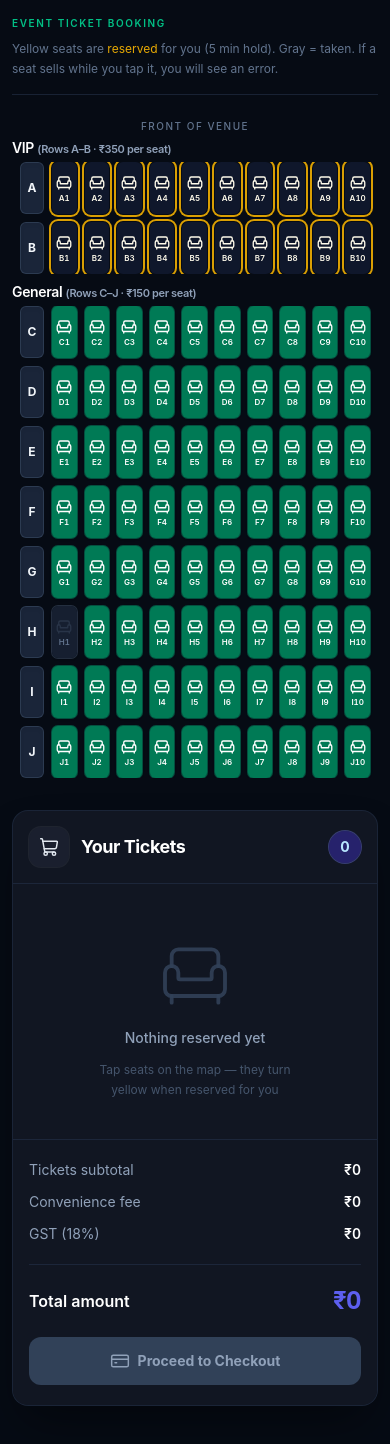
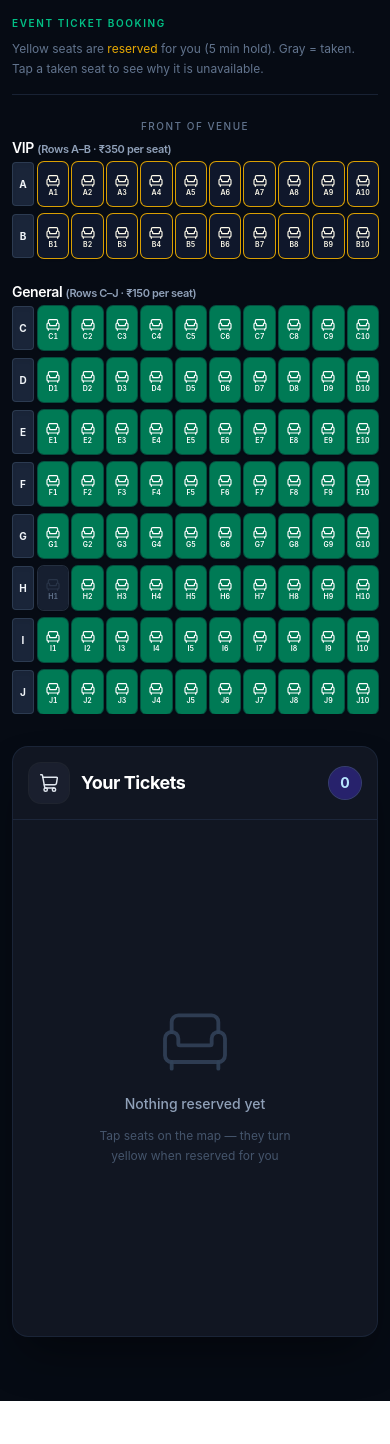
Before and after one commit to Patelg5606/event_ticket_bookings, a React (Vite) app: page / in a window 390 px wide. Shown: the top 1444 px of the page. After the commit the page ends 1401 px from the top, so only its background shows below. Built offline with nearby package versions, Linux system fonts and the light colour scheme.

Commit message:
add success model and notification toast message

```diff
--- a/src/features/booking/BookingPanel.tsx
+++ b/src/features/booking/BookingPanel.tsx
@@ -1,5 +1,6 @@
 import { Armchair, Clock, CreditCard, ShoppingCart } from 'lucide-react'
 import { memo, useMemo } from 'react'
+import { computeCartTotals } from './computeCartTotals'
 import type { Seat } from './types'
 
 type BookingPanelProps = {
@@ -15,12 +16,6 @@ function formatHold(sec: number) {
   return `${m}:${s.toString().padStart(2, '0')}`
 }
 
-type CartRow = {
-  id: string
-  price: number
-  tier: string
-}
-
 export const BookingPanel = memo(function BookingPanel({
   pickedIds,
   seats,
@@ -28,38 +23,7 @@ export const BookingPanel = memo(function BookingPanel({
   onCheckout,
 }: BookingPanelProps) {
   const { rows, ticketsSubtotal, convenienceFee, gst, totalAmount, count, hasSeats } =
-    useMemo(() => {
-      const byId = new Map(seats.map((s): [string, Seat] => [s.id, s]))
-      const rowsAcc: CartRow[] = []
-      let subtotal = 0
-
-      for (const id of [...pickedIds].sort()) {
-        const seat = byId.get(id)
-        if (seat) {
-          rowsAcc.push({
-            id: seat.id,
-            price: seat.price,
-            tier: seat.tier,
-          })
-          subtotal += seat.price
-        }
-      }
-
-      const fee = Math.round(subtotal * 0.1)
-      const gstVal = Math.round((subtotal + fee) * 0.18)
-      const total = subtotal + fee + gstVal
-      const n = rowsAcc.length
-
-      return {
-        rows: rowsAcc,
-        ticketsSubtotal: subtotal,
-        convenienceFee: fee,
-        gst: gstVal,
-        totalAmount: total,
-        count: n,
-        hasSeats: n > 0,
-      }
-    }, [pickedIds, seats])
+    useMemo(() => computeCartTotals(pickedIds, seats), [pickedIds, seats])
 
   return (
     <aside
@@ -127,6 +91,7 @@ export const BookingPanel = memo(function BookingPanel({
         )}
       </div>
 
+      {hasSeats ? (
         <div className="shrink-0 border-t border-slate-800/90 bg-[#111622] px-4 pb-5 pt-5 sm:px-5">
           <div className="space-y-3 text-sm">
             <div className="flex items-center justify-between gap-3">
@@ -156,14 +121,14 @@ export const BookingPanel = memo(function BookingPanel({
 
           <button
             type="button"
-          className="mt-5 flex w-full items-center justify-center gap-2 rounded-xl bg-[#5d5fef] py-3.5 text-sm font-bold text-white shadow-lg shadow-indigo-950/40 transition hover:bg-[#4f52e6] active:scale-[0.99] disabled:cursor-not-allowed disabled:bg-slate-700 disabled:text-slate-400 disabled:shadow-none disabled:hover:bg-slate-700"
-          disabled={!hasSeats}
+            className="mt-5 flex w-full items-center justify-center gap-2 rounded-xl bg-[#5d5fef] py-3.5 text-sm font-bold text-white shadow-lg shadow-indigo-950/40 transition hover:bg-[#4f52e6] active:scale-[0.99]"
             onClick={onCheckout}
           >
             <CreditCard className="h-5 w-5 shrink-0" strokeWidth={1.75} aria-hidden />
             Proceed to Checkout
           </button>
         </div>
+      ) : null}
     </aside>
   )
 })
--- /dev/null
+++ b/src/features/booking/BookingSuccessModal.tsx
@@ -0,0 +1,90 @@
+import { Check } from 'lucide-react'
+
+export type BookingSuccessSummary = {
+  seatIds: string[]
+  ticketsSubtotal: number
+  convenienceFee: number
+  gst: number
+  totalAmount: number
+}
+
+type BookingSuccessModalProps = {
+  summary: BookingSuccessSummary
+  onDone: () => void
+}
+
+export function BookingSuccessModal({ summary, onDone }: BookingSuccessModalProps) {
+  const { seatIds, ticketsSubtotal, convenienceFee, gst, totalAmount } = summary
+  const n = seatIds.length
+  const ticketLabel = n === 1 ? '1 ticket' : `${n} tickets`
+  const seatsPart = seatIds.join(', ')
+
+  return (
+    <div
+      className="fixed inset-0 z-[200] flex items-center justify-center p-4"
+      role="dialog"
+      aria-modal="true"
+      aria-labelledby="booking-success-title"
+    >
+      <button
+        type="button"
+        className="absolute inset-0 bg-black/65 backdrop-blur-sm"
+        aria-label="Close dialog backdrop"
+        onClick={onDone}
+      />
+
+      <div className="relative z-10 w-full max-w-md rounded-2xl border border-slate-700/80 bg-[#1a1d24] px-6 py-8 shadow-2xl shadow-black/50 ring-1 ring-white/[0.06]">
+        <div className="flex flex-col items-center text-center">
+          <div
+            className="flex h-14 w-14 items-center justify-center rounded-full bg-emerald-500 shadow-lg shadow-emerald-950/40"
+            aria-hidden
+          >
+            <Check className="h-8 w-8 stroke-[3] text-white" />
+          </div>
+
+          <h2
+            id="booking-success-title"
+            className="mt-5 text-xl font-bold tracking-tight text-white sm:text-2xl"
+          >
+            Booking Confirmed!
+          </h2>
+
+          <p className="mt-3 text-sm font-medium text-white sm:text-base">
+            {ticketLabel}{' '}
+            <span className="text-slate-300">({seatsPart})</span>
+          </p>
+
+          <div className="mt-6 w-full space-y-2.5 text-left text-sm">
+            <div className="flex justify-between gap-4 text-slate-400">
+              <span>Subtotal</span>
+              <span className="tabular-nums text-slate-300">₹{ticketsSubtotal}</span>
+            </div>
+            <div className="flex justify-between gap-4 text-slate-400">
+              <span>Convenience Fee</span>
+              <span className="tabular-nums text-slate-300">₹{convenienceFee}</span>
+            </div>
+            <div className="flex justify-between gap-4 text-slate-400">
+              <span>GST (18%)</span>
+              <span className="tabular-nums text-slate-300">₹{gst}</span>
+            </div>
+            <div className="flex justify-between gap-4 border-t border-slate-700/80 pt-3 text-base font-semibold">
+              <span className="text-white">Total</span>
+              <span className="tabular-nums text-[#5d5fef]">₹{totalAmount}</span>
+            </div>
+          </div>
+
+          <p className="mt-4 text-xs text-slate-500">Payment: Credit/Debit Card</p>
+
+
+          <button
+            type="button"
+            className="mt-6 rounded-xl bg-[#5d5fef] px-10 py-2.5 text-sm font-bold text-white shadow-lg shadow-indigo-950/35 transition hover:bg-[#4f52e6] active:scale-[0.99]"
+            onClick={onDone}
+          >
+            Done
+          </button>
+        </div>
+      </div>
+    </div>
+  )
+}
--- a/src/features/booking/SeatGrid.tsx
+++ b/src/features/booking/SeatGrid.tsx
@@ -13,11 +13,14 @@ type RowGroup = {
   seats: Seat[]
 }
 
-/** Narrow screens: map scrolls sideways so 10 columns stay readable. */
+/**
+ * Mobile: rows use full width so 10 columns shrink evenly (no forced min-width clip).
+ * Very narrow viewports: allow horizontal scroll as fallback.
+ */
 function SeatMapScroll({ children }: { children: ReactNode }) {
   return (
-    <div className="mx-1 overflow-x-auto overscroll-x-contain px-1 [-webkit-overflow-scrolling:touch] sm:mx-0 sm:overflow-visible sm:px-0">
-      <div className="mx-auto w-full min-w-[21.5rem] max-w-2xl sm:min-w-0 md:max-w-3xl">
+    <div className="-mx-1 overflow-x-auto overscroll-x-contain px-1 [-webkit-overflow-scrolling:touch] sm:mx-0 sm:overflow-visible sm:px-0">
+      <div className="mx-auto w-full min-w-0 max-w-full sm:max-w-2xl md:max-w-3xl">
         {children}
       </div>
     </div>
@@ -54,21 +57,21 @@ const SeatTile = memo(function SeatTile({ seat, reserved, onPick }: SeatTileProp
   const vip = seat.tier === 'VIP'
 
   let shell =
-    'flex min-h-[3.25rem] w-full flex-col items-center justify-center gap-0.5 overflow-visible rounded-md border-0 px-0.5 py-1.5 font-inherit shadow-sm outline-none sm:min-h-[3.5rem] sm:rounded-lg sm:py-2 md:min-h-14 focus-visible:ring-2 focus-visible:ring-offset-2 focus-visible:ring-offset-[#060b14]'
+    'flex min-h-[2.75rem] w-full min-w-0 max-w-full flex-col items-center justify-center gap-0 overflow-visible rounded-md border-0 px-0 py-1 font-inherit shadow-sm outline-none sm:min-h-[3.25rem] sm:gap-0.5 sm:px-0.5 sm:rounded-lg sm:py-2 md:min-h-14 focus-visible:ring-2 focus-visible:ring-offset-1 focus-visible:ring-offset-[#060b14] sm:focus-visible:ring-offset-2'
 
   let iconClass =
-    'block h-[1.125rem] w-[1.125rem] shrink-0 sm:h-5 sm:w-5 md:h-6 md:w-6'
+    'block h-4 w-4 shrink-0 sm:h-[1.125rem] sm:w-[1.125rem] md:h-5 md:w-5 lg:h-6 lg:w-6'
 
   if (taken) {
     shell +=
-      ' pointer-events-none cursor-not-allowed bg-slate-800/70 text-slate-500 ring-1 ring-slate-600/50'
+      ' cursor-not-allowed bg-slate-800/70 text-slate-500 ring-1 ring-slate-600/50 hover:bg-slate-800/85'
     iconClass += ' text-slate-600 opacity-40'
   } else if (reserved) {
     shell +=
-      ' cursor-pointer bg-amber-500 text-amber-950 ring-2 ring-amber-200 ring-offset-1 ring-offset-[#060b14] active:scale-[0.98] focus-visible:ring-amber-400 sm:ring-offset-2'
+      ' cursor-pointer bg-amber-500 text-amber-950 ring-1 ring-amber-200 ring-offset-0 ring-offset-[#060b14] active:scale-[0.98] focus-visible:ring-amber-400 sm:ring-2 sm:ring-offset-1 sm:ring-offset-2'
   } else if (vip) {
     shell +=
-      ' cursor-pointer bg-slate-900 text-amber-50 ring-2 ring-amber-400/85 ring-offset-1 ring-offset-[#060b14] active:scale-[0.98] focus-visible:ring-amber-500 sm:ring-offset-2'
+      ' cursor-pointer bg-slate-900 text-amber-50 ring-1 ring-amber-400/85 ring-offset-0 ring-offset-[#060b14] active:scale-[0.98] focus-visible:ring-amber-500 sm:ring-2 sm:ring-offset-1 sm:ring-offset-2'
   } else {
     shell +=
       ' cursor-pointer bg-emerald-700 text-white ring-1 ring-emerald-400/35 active:scale-[0.98] focus-visible:ring-emerald-400'
@@ -81,7 +84,7 @@ const SeatTile = memo(function SeatTile({ seat, reserved, onPick }: SeatTileProp
       <span className="flex shrink-0 items-center justify-center leading-none">
         <Armchair className={iconClass} strokeWidth={1.75} aria-hidden />
       </span>
-      <span className="text-[8px] font-semibold leading-none tabular-nums sm:text-[9px] md:text-[10px]">
+      <span className="max-w-full truncate px-px text-[7px] font-semibold leading-none tabular-nums sm:text-[8px] sm:px-0 md:text-[9px] lg:text-[10px]">
         {seat.id}
       </span>
     </>
@@ -89,13 +92,15 @@ const SeatTile = memo(function SeatTile({ seat, reserved, onPick }: SeatTileProp
 
   if (taken) {
     return (
-      <div
+      <button
+        type="button"
         className={shell}
-        title={`${seat.id} — booked`}
-        aria-label={`${seat.id}, booked, not selectable`}
+        title={`${seat.id} — already booked`}
+        aria-label={`${seat.id}, already booked`}
+        onClick={() => onPick(seat)}
       >
         {inner}
-      </div>
+      </button>
     )
   }
 
@@ -124,14 +129,14 @@ const SeatRow = memo(function SeatRow({
   onSeatClick,
 }: SeatRowProps) {
   return (
-    <div className="flex items-stretch gap-2 sm:gap-2.5 md:gap-3">
+    <div className="flex min-w-0 max-w-full items-stretch gap-1 sm:gap-2 md:gap-2.5 lg:gap-3">
       <div
-        className="flex w-6 shrink-0 items-center justify-center rounded-md border border-slate-700/80 bg-slate-800/90 text-xs font-bold text-slate-100 shadow-inner sm:w-8 sm:rounded-lg sm:text-sm md:w-9"
+        className="flex w-[1.375rem] shrink-0 items-center justify-center rounded border border-slate-700/80 bg-slate-800/90 text-[10px] font-bold leading-none text-slate-100 shadow-inner sm:w-8 sm:rounded-md sm:text-xs md:w-9 md:rounded-lg md:text-sm"
         aria-hidden
       >
         {row}
       </div>
-      <div className="grid min-w-0 flex-1 grid-cols-10 gap-2 sm:gap-2.5 md:gap-3">
+      <div className="grid min-w-0 flex-1 gap-1 sm:gap-2 md:gap-2.5 lg:gap-3 [grid-template-columns:repeat(10,minmax(0,1fr))]">
         {seats.map((seat) => (
           <SeatTile
             key={seat.id}
@@ -168,15 +173,14 @@ function SectionShell({
       <header className="mb-1 flex flex-col gap-1 sm:mb-4 md:flex-row md:items-end md:justify-between">
         <div>
           <h2 className="text-sm font-semibold tracking-tight text-white sm:text-base md:text-lg">
-            {title} <span className="text-[11px] text-slate-400 sm:text-xs md:text-sm">
+            {title}{' '}
+            <span className="text-[11px] text-slate-400 sm:text-xs md:text-sm">
               ({subtitle})
             </span>
           </h2>
         </div>
       </header>
-      <SeatMapScroll>
       <div className="flex flex-col gap-2 sm:gap-2.5">{children}</div>
-      </SeatMapScroll>
     </section>
   )
 }
@@ -201,12 +205,13 @@ export const SeatGrid = memo(function SeatGrid({
   }, [seats])
 
   return (
-    <div className="flex flex-col gap-1 sm:gap-6">
+    <div className="flex min-w-0 max-w-full flex-col gap-1 sm:gap-6">
       <p className="text-center text-[10px] font-medium uppercase tracking-[0.15em] text-slate-500 sm:text-xs sm:tracking-[0.18em]">
         Front of venue
       </p>
 
-      <div className="flex flex-col gap-2 md:gap-5">
+      <SeatMapScroll>
+        <div className="flex flex-col gap-6 md:gap-8">
           <SectionShell
             title="VIP"
             subtitle="Rows A–B · ₹350 per seat"
@@ -241,6 +246,7 @@ export const SeatGrid = memo(function SeatGrid({
             ))}
           </SectionShell>
         </div>
+      </SeatMapScroll>
     </div>
   )
 })
--- /dev/null
+++ b/src/features/booking/SeatNoticeToast.tsx
@@ -0,0 +1,48 @@
+import { AlertCircle } from 'lucide-react'
+
+export type SeatNotice = {
+  heading: string
+  message: string
+}
+
+type SeatNoticeToastProps = {
+  notice: SeatNotice | null
+}
+
+export function SeatNoticeToast({ notice }: SeatNoticeToastProps) {
+  if (!notice) {
+    return null
+  }
+
+  return (
+    <div
+      role="alert"
+      aria-live="polite"
+      className="seat-notice-in fixed top-[max(0.75rem,env(safe-area-inset-top))] right-[max(1rem,env(safe-area-inset-right))] z-[100] flex w-[min(26rem,calc(100vw-2rem))] items-start gap-3.5 overflow-hidden rounded-2xl border border-slate-700/60 bg-[#12161f]/92 py-4 pl-4 pr-4 shadow-[0_20px_50px_-12px_rgba(0,0,0,0.75),0_0_0_1px_rgba(255,255,255,0.04)_inset] backdrop-blur-xl sm:top-5 sm:gap-4 sm:pr-5"
+    >
+      <span
+        className="absolute top-0 left-0 h-[2px] w-full bg-gradient-to-r from-amber-600/90 via-amber-400/80 to-amber-500/50 opacity-90"
+        aria-hidden
+      />
+
+      <div
+        className="mt-0.5 flex h-11 w-11 shrink-0 items-center justify-center rounded-xl bg-amber-500/[0.12] shadow-inner shadow-amber-950/20 ring-1 ring-amber-400/20 sm:h-12 sm:w-12"
+        aria-hidden
+      >
+        <AlertCircle
+          className="h-[1.35rem] w-[1.35rem] text-amber-400/95 sm:h-6 sm:w-6"
+          strokeWidth={2}
+        />
+      </div>
+
+      <div className="min-w-0 flex-1 pt-0.5 text-left">
+        <p className="text-[0.8125rem] font-semibold tracking-[-0.015em] text-slate-50 sm:text-sm">
+          {notice.heading}
+        </p>
+        <p className="mt-1.5 text-xs font-normal leading-[1.55] text-slate-400 sm:text-[0.8125rem] sm:leading-relaxed">
+          {notice.message}
+        </p>
+      </div>
+    </div>
+  )
+}
--- /dev/null
+++ b/src/features/booking/computeCartTotals.ts
@@ -0,0 +1,50 @@
+import type { Seat } from './types'
+
+export type CartRow = {
+  id: string
+  price: number
+  tier: string
+}
+
+export type CartTotals = {
+  rows: CartRow[]
+  ticketsSubtotal: number
+  convenienceFee: number
+  gst: number
+  totalAmount: number
+  count: number
+  hasSeats: boolean
+}
+
+export function computeCartTotals(pickedIds: string[], seats: Seat[]): CartTotals {
+  const byId = new Map(seats.map((s): [string, Seat] => [s.id, s]))
+  const rows: CartRow[] = []
+  let ticketsSubtotal = 0
+
+  for (const id of [...pickedIds].sort()) {
+    const seat = byId.get(id)
+    if (seat) {
+      rows.push({
+        id: seat.id,
+        price: seat.price,
+        tier: seat.tier,
+      })
+      ticketsSubtotal += seat.price
+    }
+  }
+
+  const convenienceFee = Math.round(ticketsSubtotal * 0.1)
+  const gst = Math.round((ticketsSubtotal + convenienceFee) * 0.18)
+  const totalAmount = ticketsSubtotal + convenienceFee + gst
+  const count = rows.length
+
+  return {
+    rows,
+    ticketsSubtotal,
+    convenienceFee,
+    gst,
+    totalAmount,
+    count,
+    hasSeats: count > 0,
+  }
+}
--- a/src/pages/HomePage.tsx
+++ b/src/pages/HomePage.tsx
@@ -8,6 +8,12 @@ import {
   useState,
 } from 'react'
 import { BookingPanel } from '@/features/booking/BookingPanel'
+import {
+  BookingSuccessModal,
+  type BookingSuccessSummary,
+} from '@/features/booking/BookingSuccessModal'
+import { computeCartTotals } from '@/features/booking/computeCartTotals'
+import { SeatNoticeToast, type SeatNotice } from '@/features/booking/SeatNoticeToast'
 import { SeatGrid } from '@/features/booking/SeatGrid'
 import { fetchSeatList } from '@/features/booking/mockApi'
 import type { Seat } from '@/features/booking/types'
@@ -16,14 +22,24 @@ const HOLD_SECONDS = 5 * 60
 
 const EMPTY_SEAT_LIST: Seat[] = []
 
+const SEAT_NOTICE_MS = 4000
+
 export function HomePage() {
   const [pickedIds, setPickedIds] = useState<string[]>([])
   const [takenByOthers, setTakenByOthers] = useState<string[]>([])
   const [holdSecondsLeft, setHoldSecondsLeft] = useState<number | null>(null)
-  const [seatTakenFlash, setSeatTakenFlash] = useState(false)
+  const [seatNotice, setSeatNotice] = useState<SeatNotice | null>(null)
+  const [bookedSeatIds, setBookedSeatIds] = useState<string[]>([])
+  const [successModal, setSuccessModal] = useState<BookingSuccessSummary | null>(
+    null,
+  )
 
   const displaySeatsRef = useRef<Seat[]>([])
   const pickedIdsRef = useRef<string[]>([])
+  const bookedIdsRef = useRef<string[]>([])
+  const seatNoticeTimerRef = useRef<ReturnType<typeof window.setTimeout> | null>(
+    null,
+  )
 
   const seatQuery = useQuery({
     queryKey: ['seats'],
@@ -31,6 +47,15 @@ export function HomePage() {
   })
 
   const seatList = seatQuery.data
+  const seats = seatList ?? EMPTY_SEAT_LIST
+
+  useEffect(() => {
+    return () => {
+      if (seatNoticeTimerRef.current !== null) {
+        window.clearTimeout(seatNoticeTimerRef.current)
+      }
+    }
+  }, [])
 
   useEffect(() => {
     if (!seatList || seatList.length === 0) {
@@ -43,6 +68,9 @@ export function HomePage() {
 
         const open = seatList.filter((seat) => {
           if (seat.status !== 'available') {
+            return false
+          }
+          if (bookedIdsRef.current.includes(seat.id)) {
             return false
           }
           if (pickedIdsRef.current.includes(seat.id)) {
@@ -138,8 +166,26 @@ export function HomePage() {
     }
 
     if (fresh.status === 'unavailable') {
-      setSeatTakenFlash(true)
-      window.setTimeout(() => setSeatTakenFlash(false), 3200)
+      const ownPurchase = bookedIdsRef.current.includes(seat.id)
+      if (seatNoticeTimerRef.current !== null) {
+        window.clearTimeout(seatNoticeTimerRef.current)
+      }
+      setSeatNotice(
+        ownPurchase
+          ? {
+            heading: "Already selected",
+            message: "You have already added this seat to your booking."
+          }
+          :
+          {
+            heading: "Seat unavailable",
+            message: "This seat was just reserved by another guest. Please choose another seat."
+          }
+      )
+      seatNoticeTimerRef.current = window.setTimeout(() => {
+        setSeatNotice(null)
+        seatNoticeTimerRef.current = null
+      }, SEAT_NOTICE_MS)
       return
     }
 
@@ -153,17 +199,35 @@ export function HomePage() {
   }, [])
 
   const handleCheckout = useCallback(() => {
-    if (pickedIdsRef.current.length === 0) {
+    const ids = pickedIdsRef.current
+    if (ids.length === 0) {
       return
     }
+    const { ticketsSubtotal, convenienceFee, gst, totalAmount } =
+      computeCartTotals(ids, seats)
+
+    setBookedSeatIds((prev) => {
+      const merged = new Set([...prev, ...ids])
+      return [...merged]
+    })
     setPickedIds([])
     setHoldSecondsLeft(null)
-    window.alert('Checkout complete — hold released.')
-  }, [])
+    setSuccessModal({
+      seatIds: [...ids].sort(),
+      ticketsSubtotal,
+      convenienceFee,
+      gst,
+      totalAmount,
+    })
+  }, [seats])
 
-  const seats = seatList ?? EMPTY_SEAT_LIST
+  const bookedSet = useMemo(() => new Set(bookedSeatIds), [bookedSeatIds])
+
   const displaySeats = useMemo(() => {
     return seats.map((seat) => {
+      if (bookedSet.has(seat.id)) {
+        return { ...seat, status: 'unavailable' as const }
+      }
       const grabbed = takenByOthers.includes(seat.id)
       const mine = pickedIds.includes(seat.id)
       if (grabbed && !mine) {
@@ -171,10 +235,11 @@ export function HomePage() {
       }
       return seat
     })
-  }, [seats, takenByOthers, pickedIds])
+  }, [seats, takenByOthers, pickedIds, bookedSet])
 
   useLayoutEffect(() => {
     pickedIdsRef.current = pickedIds
+    bookedIdsRef.current = bookedSeatIds
     displaySeatsRef.current = displaySeats
   })
 
@@ -196,23 +261,26 @@ export function HomePage() {
 
   return (
     <div className="min-h-dvh bg-[#060b14] pb-[max(1.5rem,env(safe-area-inset-bottom))] text-slate-100">
-      {seatTakenFlash ? (
-        <div
-          role="alert"
-          className="fixed top-4 left-1/2 z-[100] max-w-[90vw] -translate-x-1/2 rounded-xl bg-amber-950/95 px-5 py-3 text-center text-sm font-semibold text-amber-100 shadow-xl ring-2 ring-amber-500/60"
-        >
-          Seat just taken!
-        </div>
+      {successModal ? (
+        <BookingSuccessModal
+          summary={successModal}
+          onDone={() => setSuccessModal(null)}
+        />
       ) : null}
 
-      <main className="mx-auto flex min-h-dvh w-full max-w-4xl flex-col px-3 py-4 sm:px-6 sm:py-6 md:px-8 lg:max-w-6xl">
+      <SeatNoticeToast notice={seatNotice} />
+
+      <main
+        className={`mx-auto flex min-h-dvh w-full max-w-4xl flex-col px-3 py-4 sm:px-6 sm:py-6 md:px-8 lg:max-w-6xl ${successModal ? 'pointer-events-none blur-[2px]' : ''}`}
+        aria-hidden={successModal ? true : undefined}
+      >
         <header className="shrink-0 border-b border-slate-800/80 pb-4">
           <p className="text-[10px] font-semibold uppercase tracking-[0.16em] text-emerald-400/90 sm:text-xs sm:tracking-[0.2em]">
             Event ticket booking
           </p>
           <p className="mt-2 max-w-xl text-xs leading-relaxed text-slate-500">
             Yellow seats are <span className="text-amber-400/90">reserved</span> for you (5 min hold).
-            Gray = taken. If a seat sells while you tap it, you will see an error.
+            Gray = taken. Tap a taken seat to see why it is unavailable.
           </p>
         </header>
 
```
Also changed, not shown: src/index.css (+15 -0 lines). Lines whose indentation alone changed are shown as unchanged.
